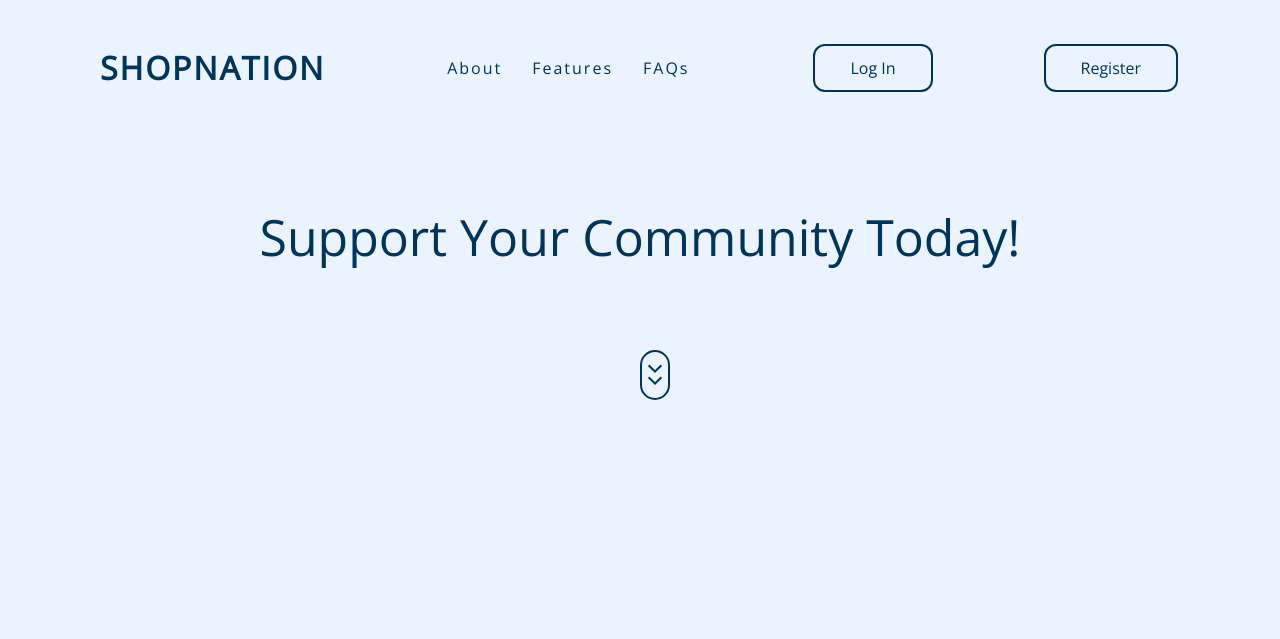
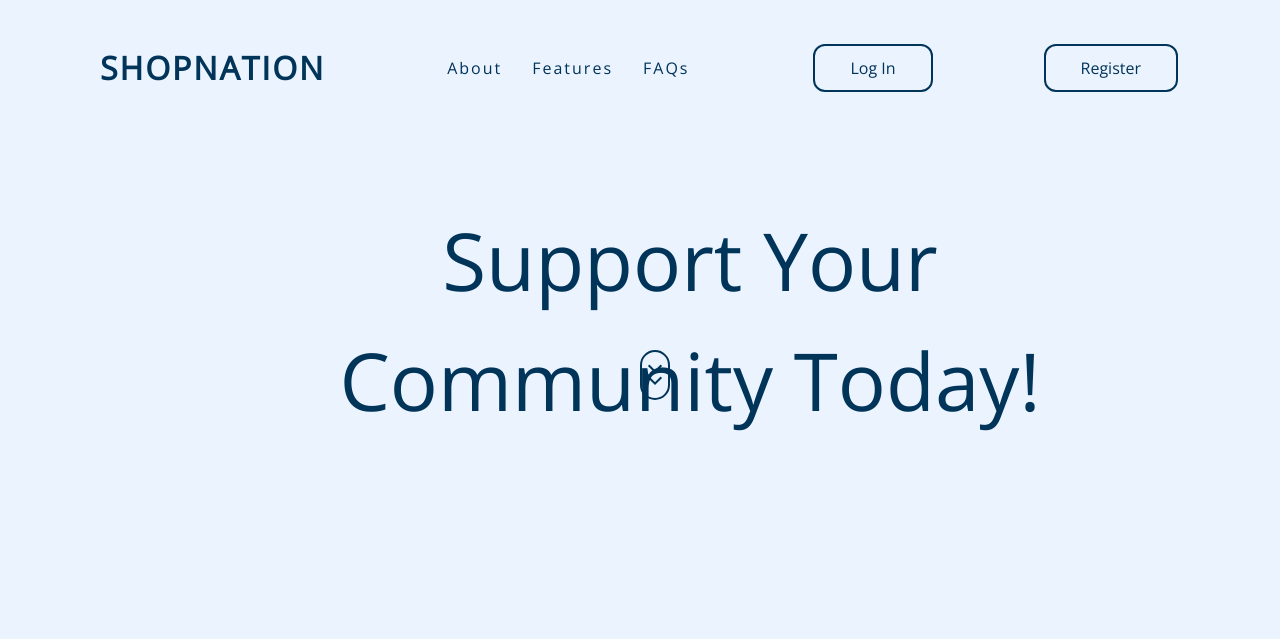
Before and after one commit to markantao/ShopNation, a Flask app: page / in a window 1280 px wide. Shown: the top 639 px of the page. Run offline with Flask 2, Linux system fonts and the light colour scheme.

Commit message:
fixed everything except scroll down

```diff
--- a/static/css/main.css
+++ b/static/css/main.css
@@ -93,9 +93,10 @@ header .sticky ul li a {
 /*home*/
 .container .home h1 {
   text-align: center;
-  font-size: 50px;
+  font-size: 80px;
   color: #003459;
   padding: 200px;
+  padding-left: 300px;
 }
 .scroll-down {
   height: 50px;
```
